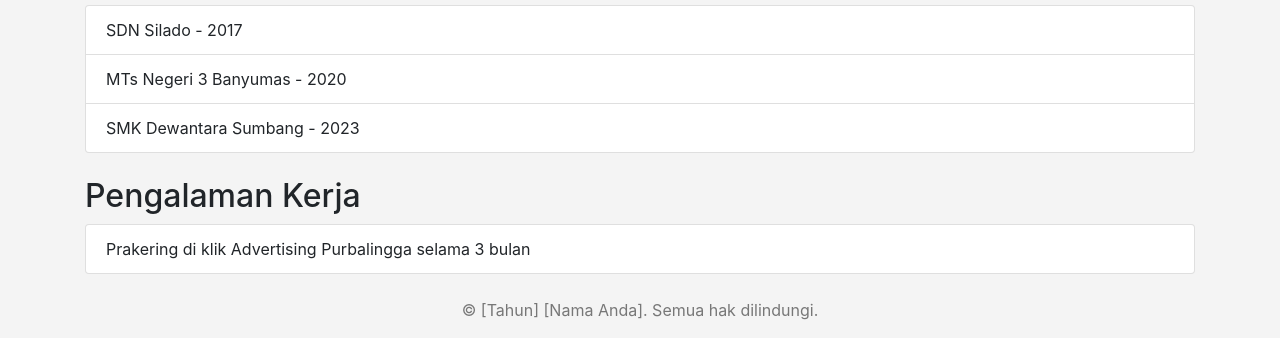
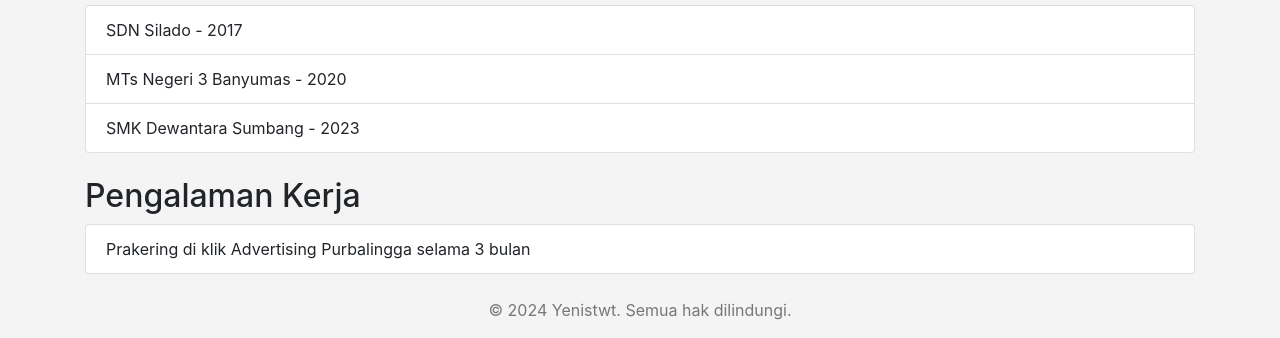
Before and after one commit to ynsetiawati/biodata, a plain HTML site: page index.html in a window 1280 px wide. Shown: the part 654-992 px from the top of the page. Drawn offline with nearby package versions, Linux system fonts and the light colour scheme.

Commit message:
Update index.html dri web
diupload dari web

```diff
--- a/index.html
+++ b/index.html
@@ -36,7 +36,7 @@
             </ul>
         </section>
         <footer class="text-center mt-4">
-            <p>&copy; [Tahun] [Nama Anda]. Semua hak dilindungi.</p>
+            <p>&copy; 2024 Yenistwt. Semua hak dilindungi.</p>
         </footer>
     </div>
     <script src="https://code.jquery.com/jquery-3.5.1.slim.min.js"></script>
```
